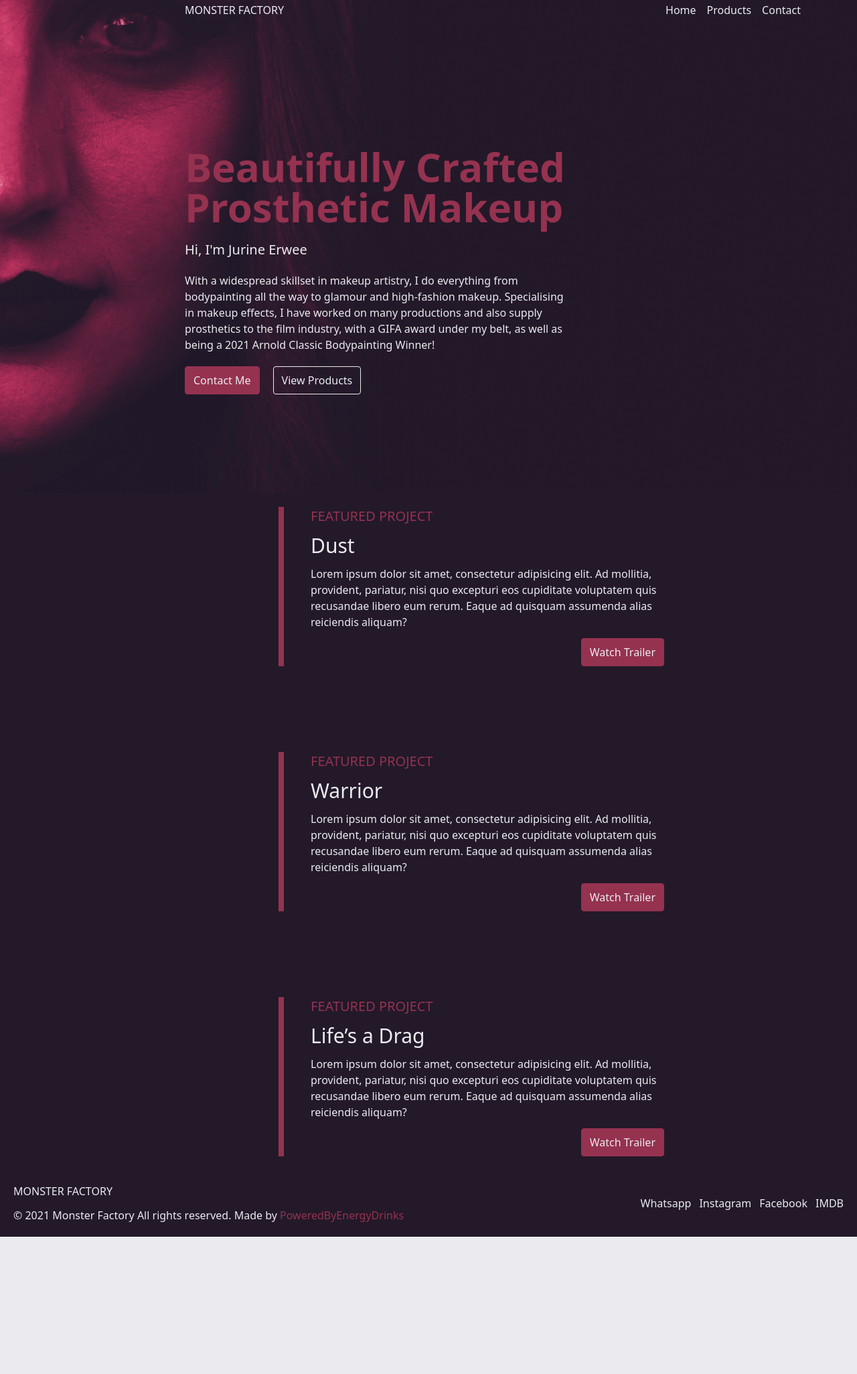
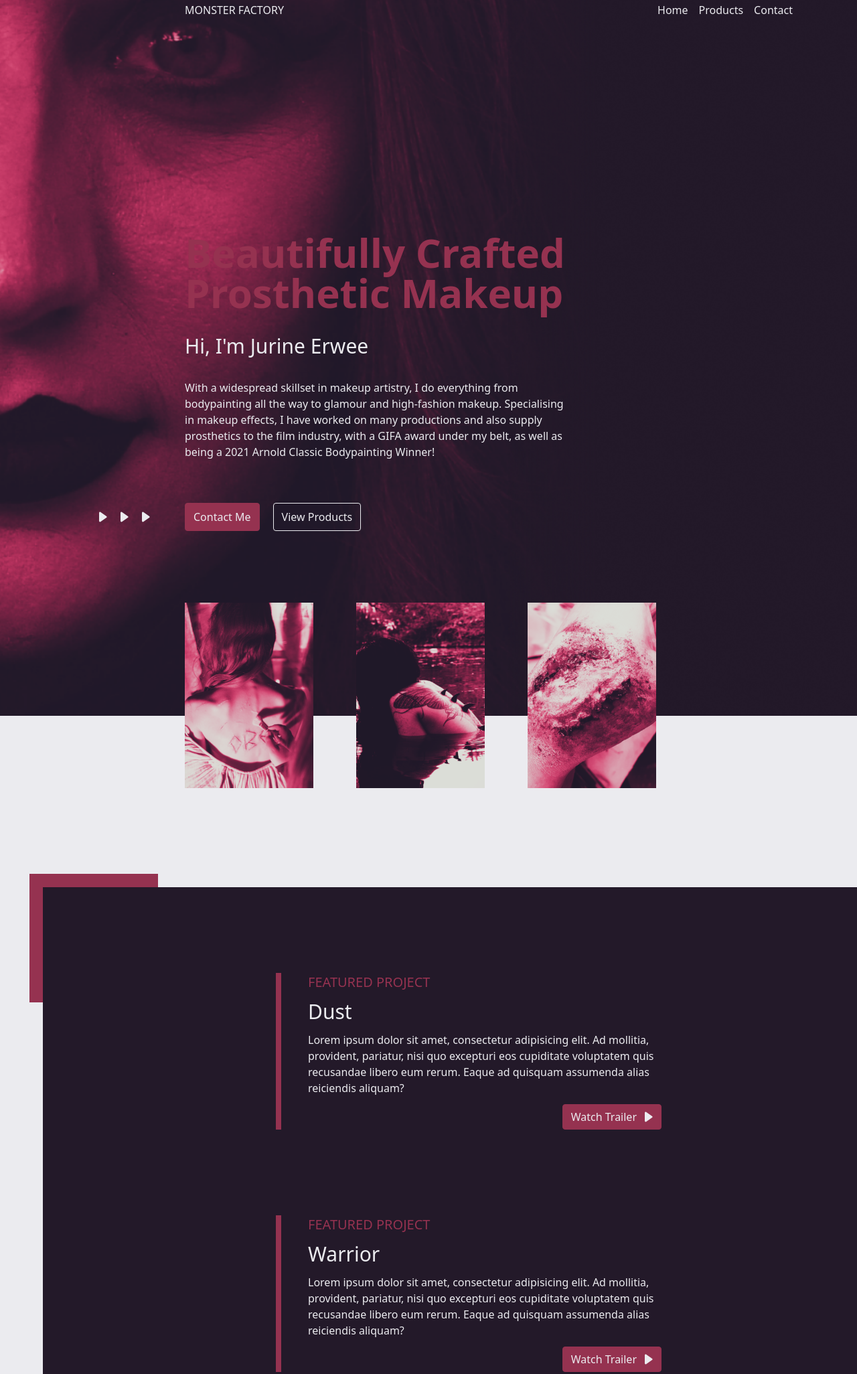
Before and after one commit to PoweredByEnergyDrinks/MonsterFactory, an Eleventy site: page src/index.njk in a window 1280 px wide. Shown: the part 17-2069 px from the top of the page at 67% size. Before the commit the page ends 1864 px from the top, so only its background shows below. Built offline with nearby package versions, Linux system fonts and the light colour scheme; Eleventy itself is replaced by a stand-in of ours; files that its build step writes are made by us from their sources.

Commit message:
Add feature images

```diff
--- a/src/_includes/header.njk
+++ b/src/_includes/header.njk
@@ -1,8 +1,6 @@
-<header class="p-5 bg-primary">
-  <nav class="flex items-center gap-4 ml-32">
-    <a class="uppercase" href="/">Monster Factory</a>
-    <a class="ml-auto" href="/">Home</a>
-    <a href="/products">Products</a>
-    <a href="/contact">Contact</a>
-  </nav>
-</header>
+<nav class="flex items-center gap-4 ml-64">
+  <a class="uppercase whitespace-nowrap" href="/">Monster Factory</a>
+  <a class="ml-auto hover:underline-offset-4 hover:underline-accent hover:underline" href="/">Home</a>
+  <a class="hover:underline-offset-4 hover:underline-accent hover:underline" href="/products">Products</a>
+  <a class="hover:underline-offset-4 hover:underline-accent hover:underline" href="/contact">Contact</a>
+</nav>
--- a/src/_includes/hero.njk
+++ b/src/_includes/hero.njk
@@ -1,32 +1,54 @@
-<div class="pr-16 bg-no-repeat bg-cover min-h-fit bg-hero">
-  <header class="p-5">
-    <nav class="flex items-center gap-4 ml-64">
-      <a class="uppercase whitespace-nowrap" href="/">Monster Factory</a>
-      <a class="ml-auto hover:underline-offset-4 hover:underline-accent hover:underline" href="/">Home</a>
-      <a class="hover:underline-offset-4 hover:underline-accent hover:underline" href="/products">Products</a>
-      <a class="hover:underline-offset-4 hover:underline-accent hover:underline" href="/contact">Contact</a>
-    </nav>
-
-    <section class="max-w-xl py-32 mt-16 ml-64 space-y-5">
-
-      <h1 class="text-6xl font-bold text-accent">
-        Beautifully Crafted Prosthetic Makeup
+<div>
+  <header class="p-5 pr-24 bg-no-repeat bg-cover min-h-fit bg-hero">
+    {% include 'header.njk' %}
+    <section class="relative max-w-xl py-64 mt-16 ml-64">
+      <h1 class="mb-8 text-6xl font-bold text-accent">
+          Beautifully Crafted Prosthetic Makeup
       </h1>
-
-      <h3 class="text-xl">Hi, I'm Jurine Erwee</h3>
-
-      <p>With a widespread skillset in makeup artistry, I do everything from bodypainting all the way to glamour and high-fashion makeup. Specialising in makeup effects, I have worked on many productions and also supply prosthetics to the film industry, with a GIFA award under my belt, as well as being a 2021 Arnold Classic Bodypainting Winner!</p>
-
-      <div class="flex items-center gap-5 mt-5">
-        <a href="/contact"
-        class="px-3 py-2 border rounded select-none hover:cursor-pointer bg-accent border-accent hover:bg-accent/90 hover:border-accent/90 focus:outline focus:outline-accent focus:outline-offset-4 focus:outline-2">
-        Contact Me
+      <h3 class="mb-8 text-3xl">Hi, I'm Jurine Erwee</h3>
+      <p>
+        With a widespread skillset in makeup artistry, I do everything from bodypainting all the way to glamour and high-fashion
+        makeup. Specialising in makeup effects, I have worked on many productions and also supply prosthetics to the film
+        industry, with a GIFA award under my belt, as well as being a 2021 Arnold Classic Bodypainting Winner!
+      </p>
+      <div class="relative flex items-center gap-5 mt-16">
+        <a
+          href="/contact"
+          class="px-3 py-2 border rounded select-none hover:cursor-pointer bg-accent border-accent hover:bg-accent/90 hover:border-accent/90 focus:outline focus:outline-accent focus:outline-offset-4 focus:outline-2">
+          Contact Me
         </a>
-        <a href="/products"
-        class="px-3 py-2 border rounded select-none hover:cursor-pointer border-secondary hover:border-secondary/80 focus:outline focus:outline-secondary focus:outline-offset-4 focus:outline-2">
-        View Products
+        <a
+          href="/products"
+          class="px-3 py-2 border rounded select-none hover:cursor-pointer border-secondary hover:border-secondary/80 focus:outline focus:outline-secondary focus:outline-offset-4 focus:outline-2">
+          View Products
         </a>
+        <div class="absolute flex gap-5 -left-32 flex-nowrap motion-safe:animate-point motion-reduce:animate-none">
+          <svg class="w-3" width="29" height="36" viewBox="0 0 29 36" fill="none" xmlns="http://www.w3.org/2000/svg">
+            <path
+              d="M0 3.25575C0 0.640749 2.931 -0.904251 5.088 0.575749L26.592 15.3187C28.475 16.6087 28.475 19.3887 26.592 20.6787L5.088
+                35.4237C2.93 36.8997 0 35.3567 0 32.7427V3.25575Z"
+              fill="#EBEBEF"/>
+          </svg>
+          <svg class="w-3" width="29" height="36" viewBox="0 0 29 36" fill="none" xmlns="http://www.w3.org/2000/svg">
+            <path
+              d="M0 3.25575C0 0.640749 2.931 -0.904251 5.088 0.575749L26.592 15.3187C28.475 16.6087 28.475 19.3887 26.592 20.6787L5.088
+                35.4237C2.93 36.8997 0 35.3567 0 32.7427V3.25575Z"
+              fill="#EBEBEF"/>
+          </svg>
+          <svg class="w-3" width="29" height="36" viewBox="0 0 29 36" fill="none" xmlns="http://www.w3.org/2000/svg">
+            <path
+              d="M0 3.25575C0 0.640749 2.931 -0.904251 5.088 0.575749L26.592 15.3187C28.475 16.6087 28.475 19.3887 26.592 20.6787L5.088
+                35.4237C2.93 36.8997 0 35.3567 0 32.7427V3.25575Z"
+              fill="#EBEBEF"/>
+          </svg>
+        </div>
+      </div>
+      <div class="absolute flex items-center gap-16 flex-nowrap -bottom-32">
+        <div class="bg-feature-1 bg-cover bg-center bg-no-repeat w-48 aspect-[9/13]"></div>
+        <div class="bg-feature-2 bg-cover bg-center bg-no-repeat w-48 aspect-[9/13]"></div>
+        <div class="bg-feature-3 bg-cover bg-center bg-no-repeat w-48 aspect-[9/13]"></div>
       </div>
     </section>
   </header>
+  <div class="h-64 bg-secondary"></div>
 </div>
--- a/src/index.njk
+++ b/src/index.njk
@@ -2,26 +2,60 @@
 title : Monster Factory
 layout : 'base.njk'
 ---
-<section class="flex flex-col items-center gap-32 p-5 bg-primary">
-  <div class="flex flex-col gap-32 ml-32">
+<section class="relative flex flex-col items-center gap-32 py-32 px-5 ml-16 z-20 bg-primary before:absolute before:bg-accent
+    before:h-48 before:w-48 before:-top-[20px] before:-left-[20px] before:block after:absolute after:bg-primary after:h-48
+    after:w-48 after:top-0 after:left-0 after:block">
+  <div class="flex flex-col gap-32 ml-14">
     <div class="flex flex-col max-w-xl gap-3 pl-10 border-l-8 border-accent">
       <h3 class="text-xl uppercase text-accent">Featured Project</h3>
       <h1 class="text-3xl">Dust</h1>
-      <p>Lorem ipsum dolor sit amet, consectetur adipisicing elit. Ad mollitia, provident, pariatur, nisi quo excepturi eos cupiditate voluptatem quis recusandae libero eum rerum. Eaque ad quisquam assumenda alias reiciendis aliquam?</p>
-      <a href="/" class="px-3 py-2 ml-auto border rounded select-none hover:cursor-pointer bg-accent border-accent hover:bg-accent/90 hover:border-accent/90 focus:outline focus:outline-accent focus:outline-offset-4 focus:outline-2">Watch Trailer</a>
+      <p>Lorem ipsum dolor sit amet, consectetur adipisicing elit. Ad mollitia, provident, pariatur, nisi quo excepturi eos
+        cupiditate voluptatem quis recusandae libero eum rerum. Eaque ad quisquam assumenda alias reiciendis aliquam?</p>
+      <a
+        href="/"
+        class="flex items-center gap-3 px-3 ml-auto border rounded select-none flex-nowrap hover:cursor-pointer bg-accent border-accent hover:bg-accent/90 hover:border-accent/90 focus:outline focus:outline-accent focus:outline-offset-4 focus:outline-2">
+        Watch Trailer
+        <svg class="w-3" width="29" height="36" viewBox="0 0 29 36" fill="none" xmlns="http://www.w3.org/2000/svg">
+          <path
+            d="M0 3.25575C0 0.640749 2.931 -0.904251 5.088 0.575749L26.592 15.3187C28.475 16.6087 28.475 19.3887 26.592 20.6787L5.088
+              35.4237C2.93 36.8997 0 35.3567 0 32.7427V3.25575Z"
+            fill="#EBEBEF"/>
+        </svg>
+      </a>
     </div>
-
     <div class="flex flex-col max-w-xl gap-3 pl-10 border-l-8 border-accent">
       <h3 class="text-xl uppercase text-accent">Featured Project</h3>
       <h1 class="text-3xl">Warrior</h1>
-      <p>Lorem ipsum dolor sit amet, consectetur adipisicing elit. Ad mollitia, provident, pariatur, nisi quo excepturi eos cupiditate voluptatem quis recusandae libero eum rerum. Eaque ad quisquam assumenda alias reiciendis aliquam?</p>
-      <a href="/" class="px-3 py-2 ml-auto border rounded select-none hover:cursor-pointer bg-accent border-accent hover:bg-accent/90 hover:border-accent/90 focus:outline focus:outline-accent focus:outline-offset-4 focus:outline-2">Watch Trailer</a>
+      <p>Lorem ipsum dolor sit amet, consectetur adipisicing elit. Ad mollitia, provident, pariatur, nisi quo excepturi eos
+        cupiditate voluptatem quis recusandae libero eum rerum. Eaque ad quisquam assumenda alias reiciendis aliquam?</p>
+      <a
+        href="/"
+        class="flex items-center gap-3 px-3 ml-auto border rounded select-none flex-nowrap hover:cursor-pointer bg-accent border-accent hover:bg-accent/90 hover:border-accent/90 focus:outline focus:outline-accent focus:outline-offset-4 focus:outline-2">
+        Watch Trailer
+        <svg class="w-3" width="29" height="36" viewBox="0 0 29 36" fill="none" xmlns="http://www.w3.org/2000/svg">
+          <path
+            d="M0 3.25575C0 0.640749 2.931 -0.904251 5.088 0.575749L26.592 15.3187C28.475 16.6087 28.475 19.3887 26.592 20.6787L5.088
+              35.4237C2.93 36.8997 0 35.3567 0 32.7427V3.25575Z"
+            fill="#EBEBEF"/>
+        </svg>
+      </a>
     </div>
     <div class="flex flex-col max-w-xl gap-3 pl-10 border-l-8 border-accent">
       <h3 class="text-xl uppercase text-accent">Featured Project</h3>
       <h1 class="text-3xl">Life’s a Drag</h1>
-      <p>Lorem ipsum dolor sit amet, consectetur adipisicing elit. Ad mollitia, provident, pariatur, nisi quo excepturi eos cupiditate voluptatem quis recusandae libero eum rerum. Eaque ad quisquam assumenda alias reiciendis aliquam?</p>
-      <a href="/" class="px-3 py-2 ml-auto border rounded select-none hover:cursor-pointer bg-accent border-accent hover:bg-accent/90 hover:border-accent/90 focus:outline focus:outline-accent focus:outline-offset-4 focus:outline-2">Watch Trailer</a>
+      <p>Lorem ipsum dolor sit amet, consectetur adipisicing elit. Ad mollitia, provident, pariatur, nisi quo excepturi eos
+        cupiditate voluptatem quis recusandae libero eum rerum. Eaque ad quisquam assumenda alias reiciendis aliquam?</p>
+      <a
+        href="/"
+        class="flex items-center gap-3 px-3 ml-auto border rounded select-none flex-nowrap hover:cursor-pointer bg-accent border-accent hover:bg-accent/90 hover:border-accent/90 focus:outline focus:outline-accent focus:outline-offset-4 focus:outline-2">
+        Watch Trailer
+        <svg class="w-3" width="29" height="36" viewBox="0 0 29 36" fill="none" xmlns="http://www.w3.org/2000/svg">
+          <path
+            d="M0 3.25575C0 0.640749 2.931 -0.904251 5.088 0.575749L26.592 15.3187C28.475 16.6087 28.475 19.3887 26.592 20.6787L5.088
+              35.4237C2.93 36.8997 0 35.3567 0 32.7427V3.25575Z"
+            fill="#EBEBEF"/>
+        </svg>
+      </a>
     </div>
   </div>
-  </section>
+</section>
--- a/tailwind.config.js
+++ b/tailwind.config.js
@@ -9,6 +9,24 @@ module.exports = {
       },
       backgroundImage: {
         'hero': "url('/assets/branding/hero.png')",
+        'feature-1': "url('/assets/branding/feature-1.png')",
+        'feature-2': "url('/assets/branding/feature-2.png')",
+        'feature-3': "url('/assets/branding/feature-3.png')",
+      },
+      animation: {
+        'point': 'point 2s infinite',
+      },
+      keyframes: {
+        point: {
+          '0%, 100%': {
+            transform: 'translateX(-10%)',
+            'animation-timing-function': 'cubic-bezier(0, 0, 0.2, 1)'
+          },
+          '50%': {
+            'transform': 'translateX(0)',
+            'animation-timing-function': 'cubic-bezier(0, 0, 0.2, 1)'
+          }
+        }
       }
     }
   },
```
Also changed, not shown: src/assets/branding/feature-1.png (added), src/assets/branding/feature-2.png (added), src/assets/branding/feature-3.png (added), src/output.css.
